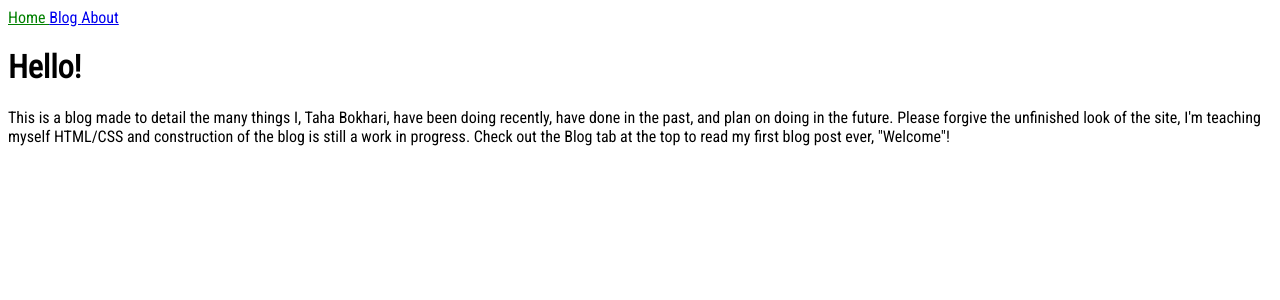
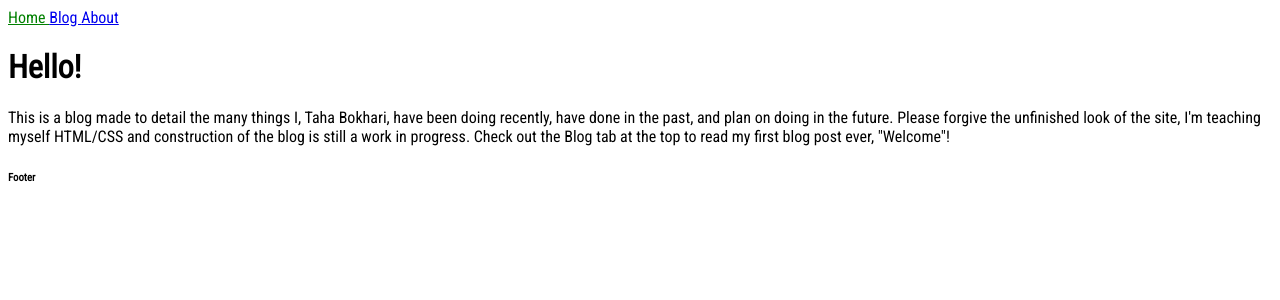
Before and after one commit to boktah/boktah.github.io, a Jekyll site: the page built from index.html, in a window 1280 px wide. Shown: the top 300 px of the page. Built offline with Jekyll 4.4.1, drawn with Linux system fonts in a browser that asks for light colours.

Commit message:
Added divs to default layout

```diff
--- a/_layouts/default.html
+++ b/_layouts/default.html
@@ -7,7 +7,14 @@
         <link rel="stylesheet" href="https://fonts.googleapis.com/css?family=Roboto|Roboto+Condensed&display=swap">
     </head>
     <body>
-        {% include navigation.html %}
-        {{ content }}
+        <div class="header">
+            {% include navigation.html %}
+        </div>
+        <div class="content">
+            {{ content }}
+        </div>
+        <div class="footer">
+            <h6>Footer</h6>
+        </div>
     </body>
 </html>
```
